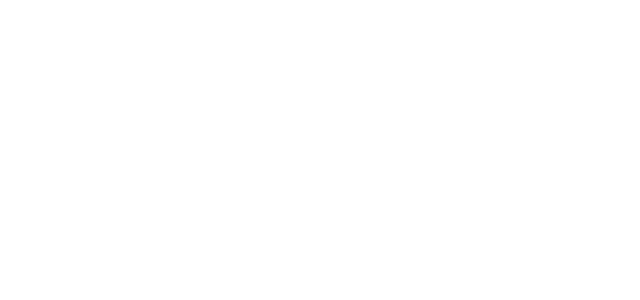
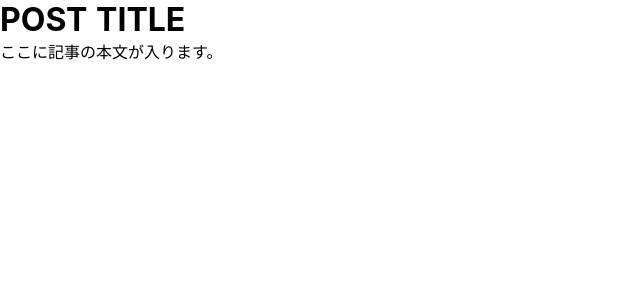
Before and after one commit to bake0937/my-vue-app, a Nuxt app: page /post/1 in a window 1280 px wide. Before the commit this address had no page. Shown: the top 300 px of the page, without its empty margins (0-640 px from the left). Built offline with nearby package versions, Linux system fonts and the light colour scheme.

Commit message:
ブログの投稿詳細ページを追加

```diff
--- /dev/null
+++ b/pages/post/_id.vue
@@ -0,0 +1,10 @@
+<template>
+  <div>
+    <h1 class="title">POST TITLE</h1>
+    <p> ここに記事の本文が入ります。 </p>
+  </div>
+</template>
+
+<script >
+export default {};
+</script>
```
